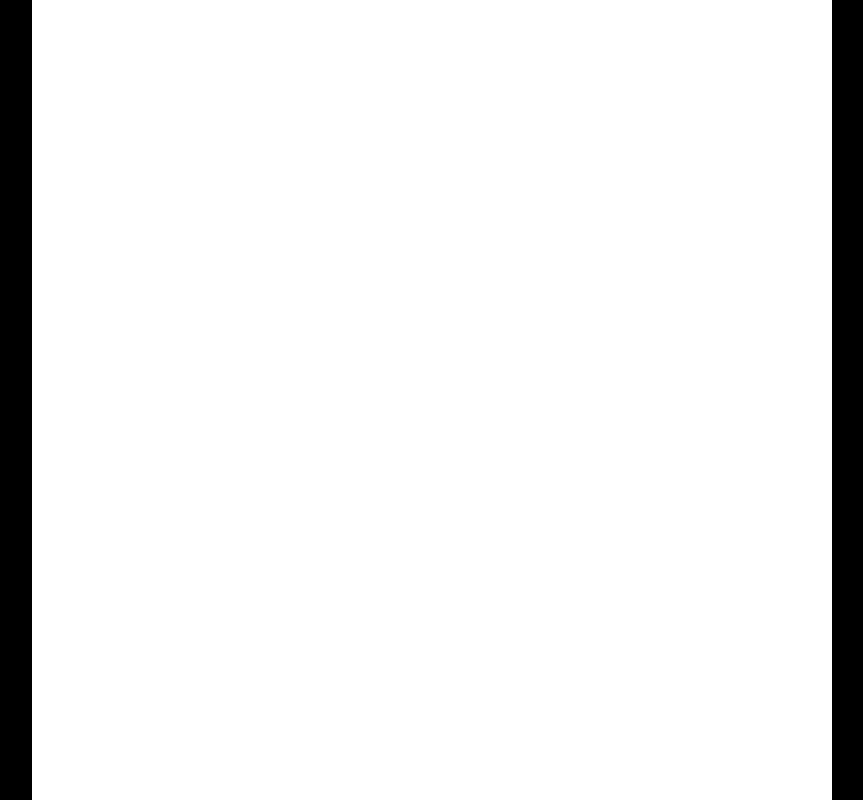
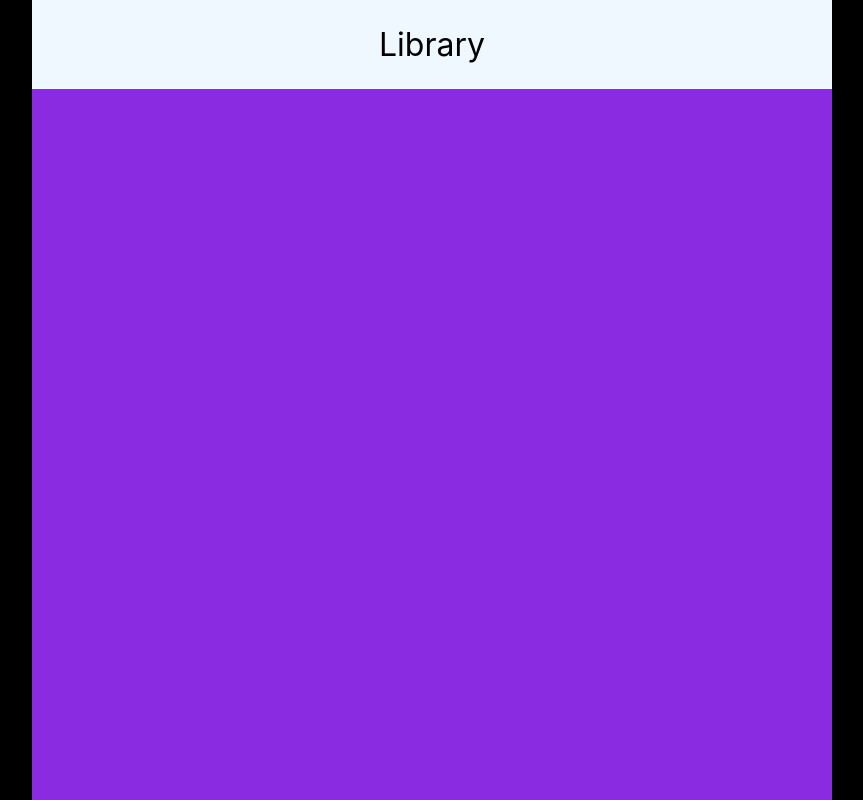
Before and after one commit to morciu/Library, a plain HTML site: page index.html in a window 1280 px wide. Shown: the whole page, without its empty margins (208-1071 px from the left). Drawn offline with Linux system fonts and the light colour scheme.

Commit message:
Added basic title and collor coded main sections.

```diff
--- a/index.html
+++ b/index.html
@@ -7,6 +7,11 @@
         <script src="script.js" defer></script>
     </head>
     <body>
-        <div class="container"></div>
+        <div class="container">
+            <div class="header">
+                <div class="title">Library</div>
+            </div>
+            <div class="books"></div>
+        </div>
     </body>
 </html>
--- a/style.css
+++ b/style.css
@@ -1,5 +1,8 @@
 :root {
     background-color: black;
+    font-family: -apple-system, BlinkMacSystemFont, 'Segoe UI', Roboto, Oxygen, Ubuntu, Cantarell, 'Open Sans', 'Helvetica Neue', sans-serif;
+    /* font sizes */
+    --title-font: 32px;
 }
 
 body {
@@ -15,4 +18,21 @@ body {
     background-color: white;
     height: 100vh;
     width: min(800px, 100%);
+    display: grid;
+    grid-template-rows: 1fr 8fr;
 }
+
+.header {
+    background-color: aliceblue;
+    display: flex;
+    justify-content: center;
+    align-items: center;
+}
+
+.title {
+    font-size: var(--title-font);
+}
+
+.books {
+    background-color: blueviolet;
+}
```
